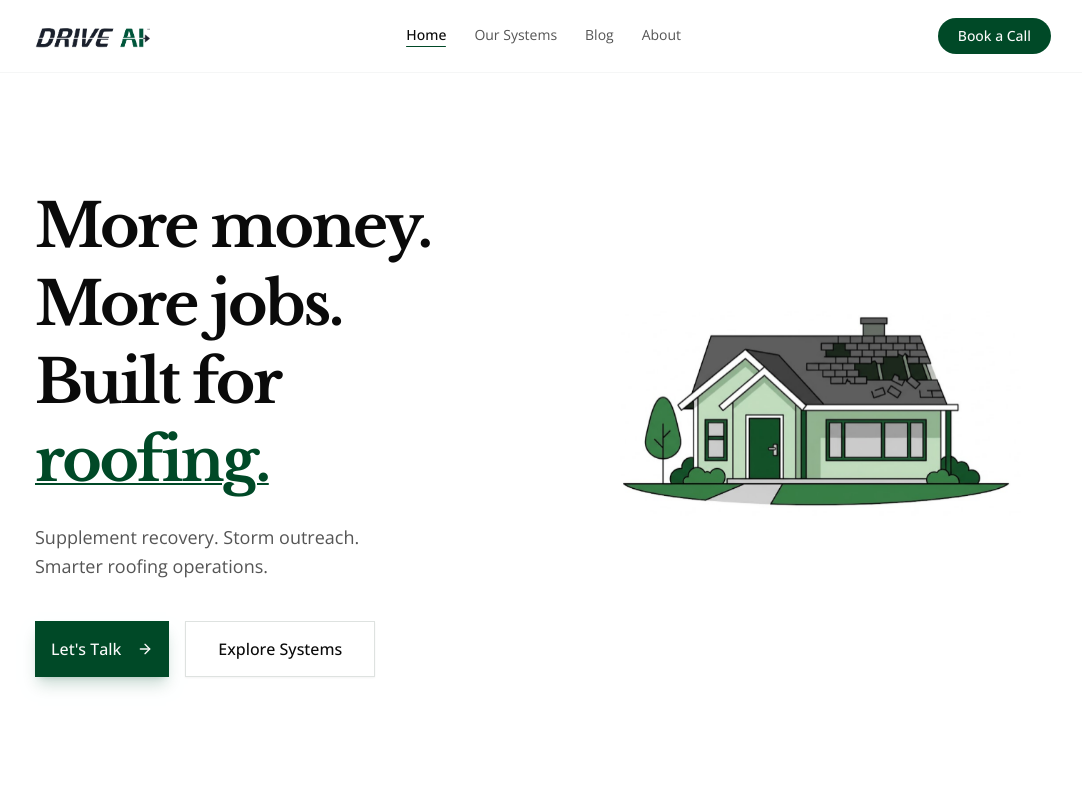
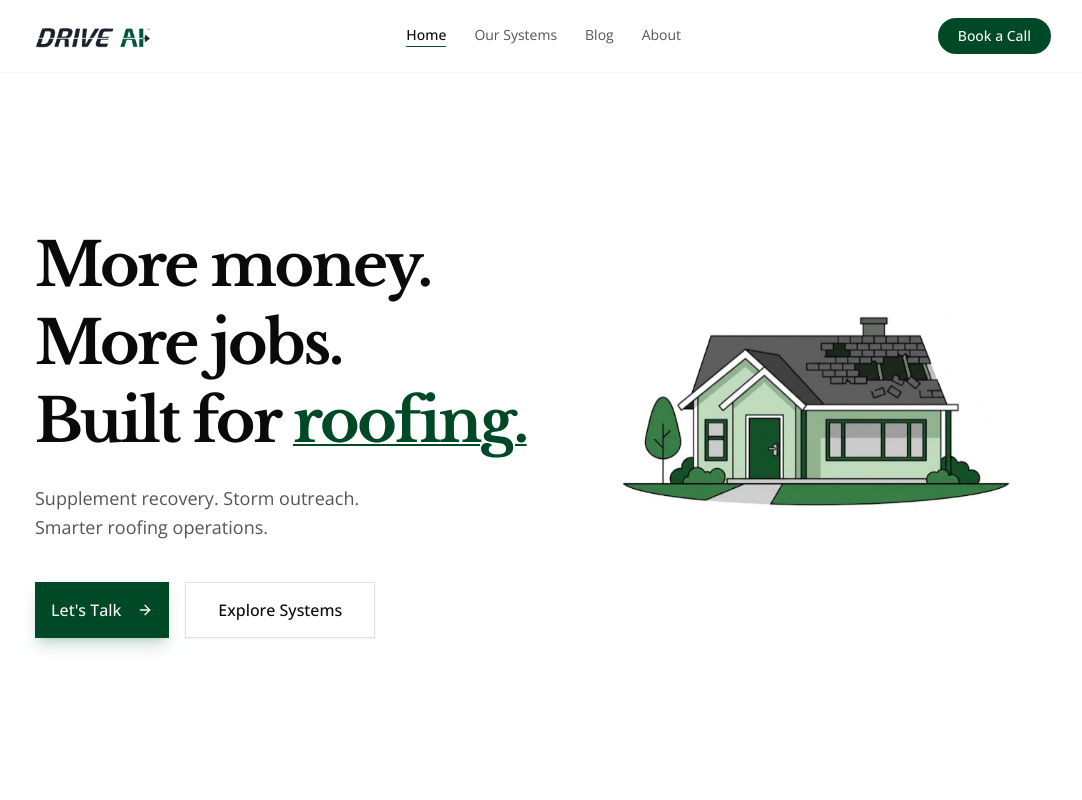
Before and after one commit to Drive-AI-LLC/drive-ai-website, a Next.js app: page / in a window 1280 px wide. Shown: the top 800 px of the page, without its empty margins (97-1179 px from the left). Built offline with nearby package versions, Linux system fonts and the light colour scheme.

Commit message:
style: enforce single line for "Built for roofing."\n\nEnsure consistent display on all screen sizes.

```diff
--- a/components/hero.tsx
+++ b/components/hero.tsx
@@ -19,7 +19,7 @@ export function Hero() {
             >
               More money.
               <span className="block">More jobs.</span>
-              <span className="block">
+              <span className="block whitespace-nowrap">
                 Built for{" "}
                 <span className="text-primary underline decoration-2 underline-offset-2">
                   roofing.
```
